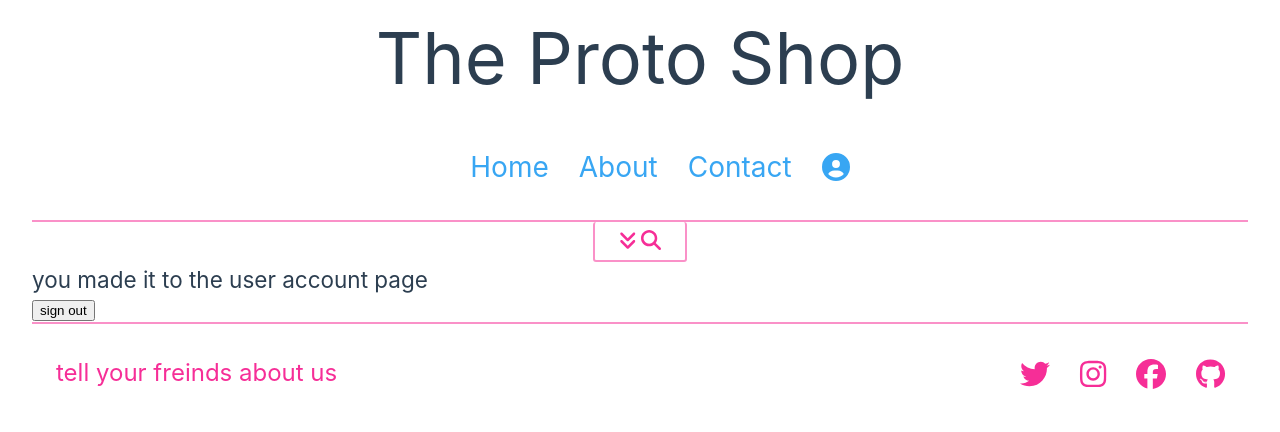
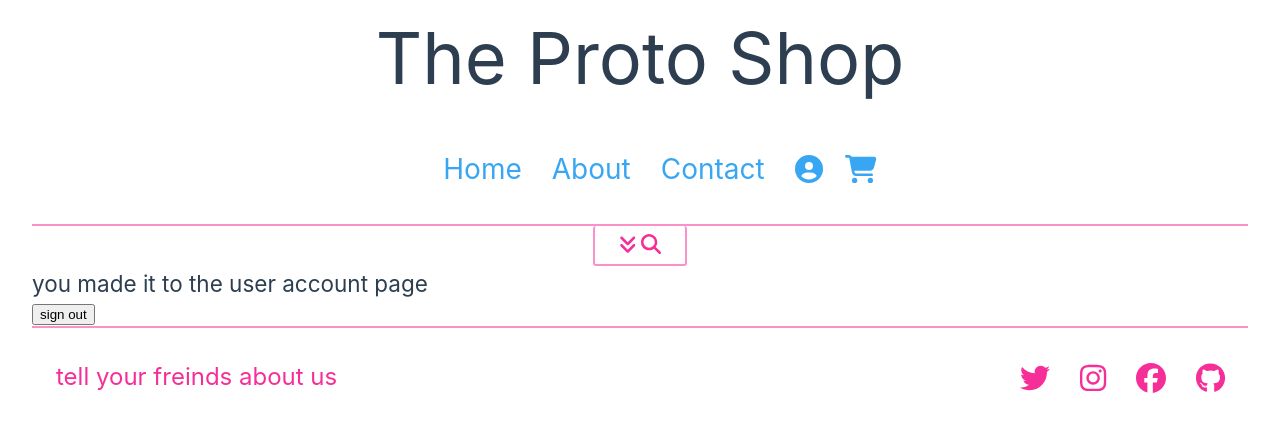
Before and after one commit to blbarr01/proto-shop, a Vue app: page /account in a window 1280 px wide. Shown: the top 432 px of the page. Built offline with nearby package versions, Linux system fonts and the light colour scheme.

Commit message:
abstracts nav into it's own component

```diff
--- a/src/components/SiteHeader.vue
+++ b/src/components/SiteHeader.vue
@@ -1,24 +1,10 @@
 <template>
   <header>
     <h1>{{ title }}</h1>
-    <nav>
-      <ul class="nav-list">
-        <li class="nav-item">
-          <RouterLink to="/"> Home </RouterLink>
-        </li>
-        <li class="nav-item">
-          <RouterLink to="/about"> About </RouterLink>
-        </li >
-        <li class="nav-item">
-          <RouterLink to="/contact"> Contact </RouterLink>
-        </li>
-        <li>
-          <RouterLink class="nav-item" to="/portal">
-            <font-awesome-icon :icon="['fas', 'circle-user']" />
-        </RouterLink >
-        </li>
-      </ul>
-    </nav>
+    <div class="nav-cart-wrapper">
+      <SiteNav/>
+      <CartWidget/>
+    </div>
   </header>
   <div class="searchbar">
     <SearchBar v-if="displaySearch"></SearchBar>
@@ -35,8 +21,10 @@
 </template>
 
 <script setup lang="ts">
-import { RouterLink } from 'vue-router';
+import type CartWidgetVue from './CartWidget.vue';
 import SearchBar from './SearchBar.vue';
+import SiteNav from './SiteNav.vue';
+import CartWidget from './CartWidget.vue';
 import { ref } from 'vue'
 const title = ref('The Proto Shop')
 const displaySearch = ref(false);
@@ -56,19 +44,7 @@ header {
   border-bottom: 2px solid var(--accent-clr);
 }
 
-.nav-list{
-  list-style: none;
-  display: flex;
-  flex-direction: row;
-  justify-content: center;
-  gap: 2em;
-  margin:2em auto;
-}
 
-
-.nav-item{
-  font-size: 1.75rem;
-}
 
 .searchbar{
   display: flex;
@@ -112,6 +88,14 @@ span{
   font-size: 1.25rem;
 }
 
+.nav-cart-wrapper{
+  display: flex;
+  border: 2px solid white;
+  justify-content: center;
+  align-items: center;
+  gap: 1.5em;
+}
+
 
 
 </style>
--- /dev/null
+++ b/src/components/SiteNav.vue
@@ -0,0 +1,41 @@
+<template>
+    <nav>
+        <ul class="nav-list">
+            <li class="nav-item">
+                <RouterLink to="/"> Home </RouterLink>
+            </li>
+            <li class="nav-item">
+                <RouterLink to="/about"> About </RouterLink>
+            </li>
+            <li class="nav-item">
+                <RouterLink to="/contact"> Contact </RouterLink>
+            </li>
+            <li>
+                <RouterLink class="nav-item" to="/portal">
+                    <font-awesome-icon :icon="['fas', 'circle-user']" />
+                </RouterLink>
+            </li>
+        </ul>
+    </nav>
+</template>
+
+
+<script lang='ts' setup>
+    import { RouterLink } from 'vue-router';
+</script>
+
+<style>
+    .nav-list{
+  list-style: none;
+  display: flex;
+  flex-direction: row;
+  justify-content: center;
+  gap: 2em;
+  margin:2em auto;
+}
+
+
+.nav-item{
+  font-size: 1.75rem;
+}
+</style>
```
